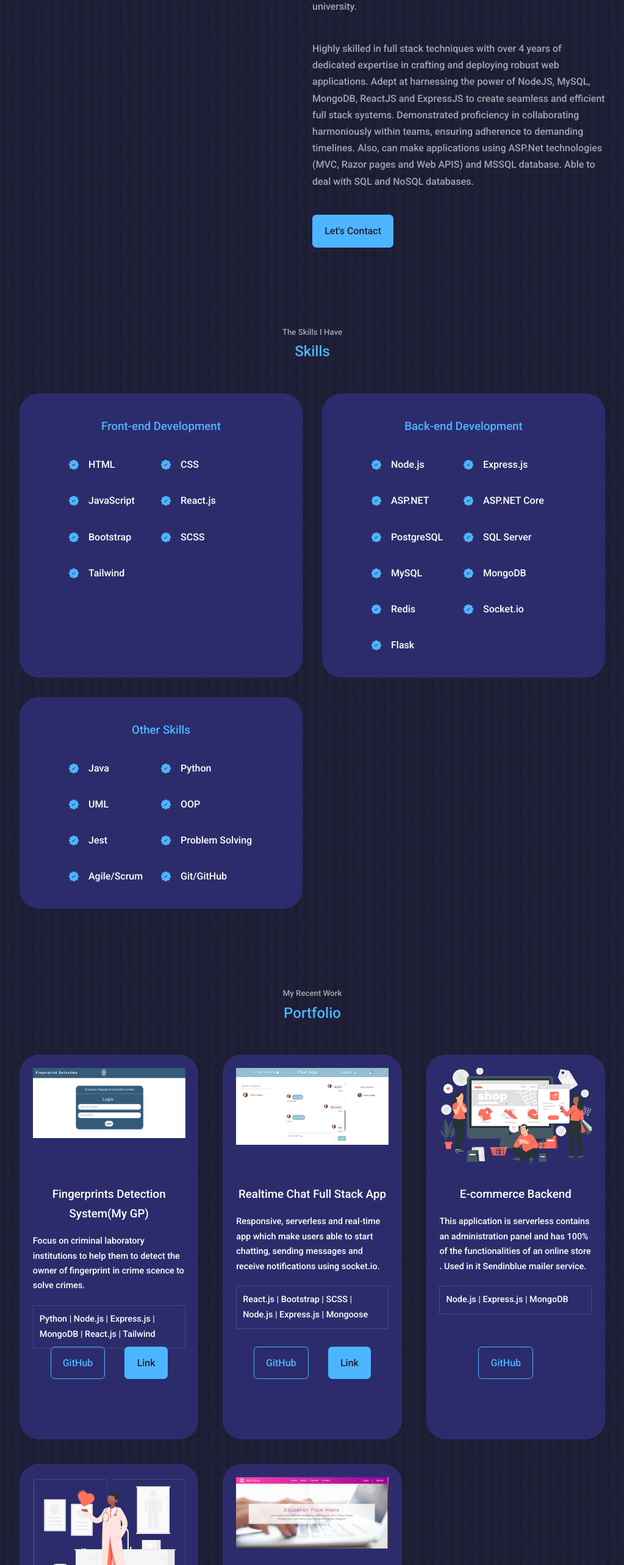
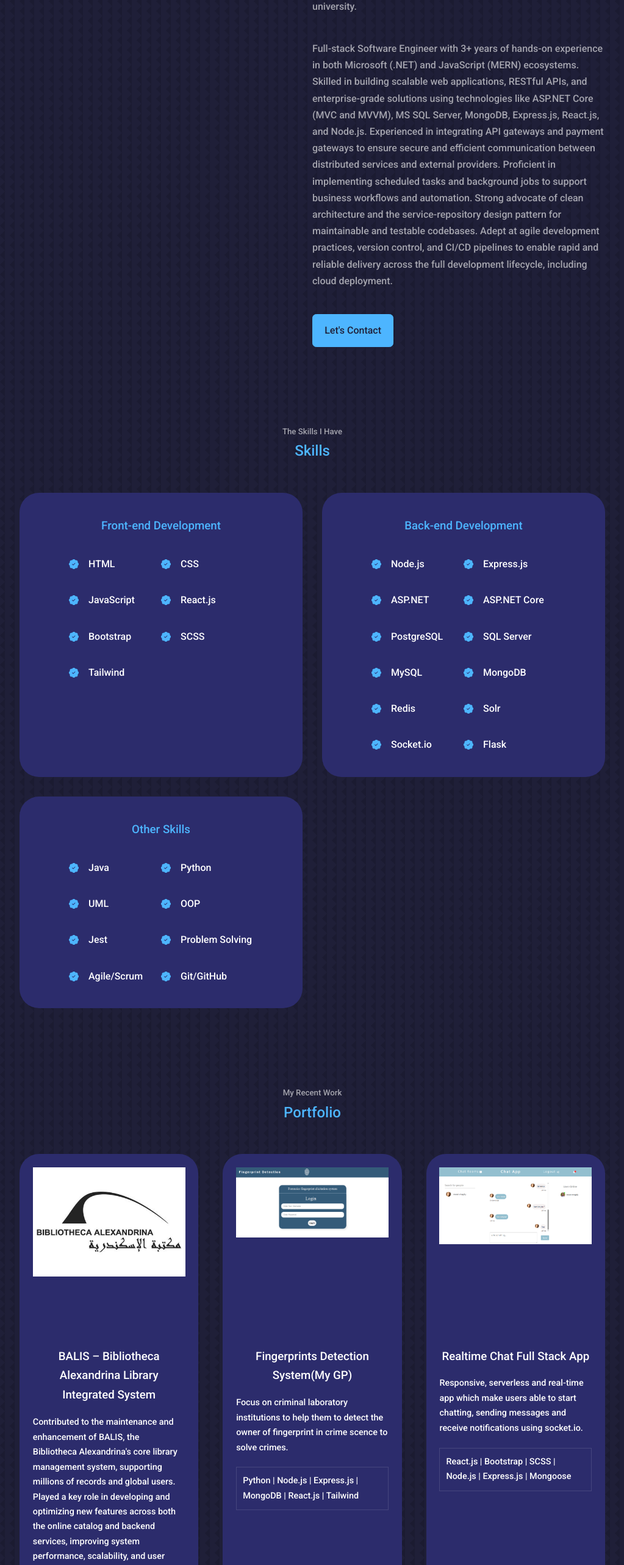
Before and after one commit to rozanmagdy1/portfolio, a React (Create React App) app: page / in a window 1280 px wide. Shown: the part 966-3532 px from the top of the page at 61% size, without its empty margins (128-1151 px from the left). Built offline with nearby package versions, Linux system fonts and the light colour scheme.

Commit message:
add balis

```diff
--- a/src/components/experience/Experience.jsx
+++ b/src/components/experience/Experience.jsx
@@ -82,6 +82,10 @@ const Experience = () => {
             </article>
             <article className="experience__details">
               <BsFillPatchCheckFill className="experience__details-icon" />
+              <h4>Solr</h4>
+            </article>
+            <article className="experience__details">
+              <BsFillPatchCheckFill className="experience__details-icon" />
               <h4>Socket.io</h4>
             </article>
             <article className="experience__details">
--- a/src/components/intro/Intro.jsx
+++ b/src/components/intro/Intro.jsx
@@ -40,13 +40,13 @@ const Intro = () => {
             the faculty of computers and Data Science Alexandria university.
             </p>
             <p>
-            Highly skilled in full stack techniques with over 4 years of dedicated expertise
-            in crafting and deploying robust web applications. Adept at harnessing the power
-            of NodeJS, MySQL, MongoDB, ReactJS and ExpressJS to create seamless and efficient
-            full stack systems. Demonstrated proficiency in collaborating harmoniously within
-            teams, ensuring adherence to demanding timelines. Also, can make applications using
-            ASP.Net technologies (MVC, Razor pages and Web APIS) and MSSQL database.
-            Able to deal with SQL and NoSQL databases.
+            Full-stack Software Engineer with 3+ years of hands-on experience in both Microsoft (.NET) and JavaScript (MERN) ecosystems. Skilled
+            in building scalable web applications, RESTful APIs, and enterprise-grade solutions using technologies like ASP.NET Core (MVC and
+            MVVM), MS SQL Server, MongoDB, Express.js, React.js, and Node.js. Experienced in integrating API gateways and payment gateways
+            to ensure secure and efficient communication between distributed services and external providers. Proficient in implementing
+            scheduled tasks and background jobs to support business workflows and automation. Strong advocate of clean architecture and the
+            service-repository design pattern for maintainable and testable codebases. Adept at agile development practices, version control, and
+            CI/CD pipelines to enable rapid and reliable delivery across the full development lifecycle, including cloud deployment.
             </p>
           </p>
           <a href="#contact" className="btn btn-primary">
--- a/src/components/portfolio/Portfolio.jsx
+++ b/src/components/portfolio/Portfolio.jsx
@@ -4,6 +4,8 @@ import IMG2 from "../../assets/chatApp.png";
 import IMG3 from "../../assets/Ecommerce web page-pana.png";
 import IMG5 from "../../assets/clinic.png";
 import IMG6 from "../../assets/courses.png";
+import IMG7 from "../../assets/BA.jpg";
+
 
 import "./portfolio.css";
 
@@ -11,6 +13,16 @@ const Portfolio = () => {
   const soloProjects = [
     {
       id: 1,
+      title: "BALIS – Bibliotheca Alexandrina Library Integrated System",
+      img: IMG7,
+      description:
+        "Contributed to the maintenance and enhancement of BALIS, the Bibliotheca Alexandrina's core library management system, supporting millions of records and global users. Played a key role in developing and optimizing new features across both the online catalog and backend services, improving system performance, scalability, and user experience. Collaborated with cross-functional teams to implement system upgrades and integrate international library standards such as MARC21 and Z39.50.",
+      technologies: "ASP.NET | Solr",
+      link: "https://balis.bibalex.org/",
+      github: "",
+    },
+    {
+      id: 2,
       title: "Fingerprints Detection System(My GP)",
       img: IMG1,
       description:
@@ -20,7 +32,7 @@ const Portfolio = () => {
       github: "https://github.com/rozanmagdy1/fingerprint-backend",
     },
     {
-      id: 2,
+      id: 3,
       title: "Realtime Chat Full Stack App",
       img: IMG2,
       description:
@@ -30,7 +42,7 @@ const Portfolio = () => {
       github: "https://github.com/rozanmagdy1/chat-app-frontend",
     },
     {
-      id: 3,
+      id: 4,
       title: "E-commerce Backend",
       img: IMG3,
       description: "This application is serverless contains an administration panel and has 100% of the functionalities of an online store  . Used in it Sendinblue mailer service.",
@@ -39,7 +51,7 @@ const Portfolio = () => {
       github: "https://github.com/rozanmagdy1/fingerprint-backend",
     },
     {
-      id: 4,
+      id: 5,
       title: "Clinic App",
       img: IMG5,
       description:
@@ -49,7 +61,7 @@ const Portfolio = () => {
       github: "https://github.com/rozanmagdy1/clinic-backend",
     },
     {
-      id: 5,
+      id: 6,
       title: "Courses Website",
       img: IMG6,
       description:
@@ -77,7 +89,10 @@ const Portfolio = () => {
               <p className="techo">{pro.technologies}</p>
             </div>
             <div className="portfolio__item-cta">
-              <a
+              {pro.id === 1? (
+                <div></div>
+              ) : (
+                <a
                 href={pro.github}
                 target="_blank"
                 className="btn"
@@ -85,7 +100,10 @@ const Portfolio = () => {
               >
                 GitHub
               </a>
-              {pro.id === 3 ||  pro.id === 4? (
+              )}
+
+
+              {pro.id === 5 ||  pro.id === 4? (
                 <div></div>
               ) : (
                 <a
```
Also changed, not shown: src/assets/BA.jpg (added), 1 other file (tests, documents, lock files or other folders).
